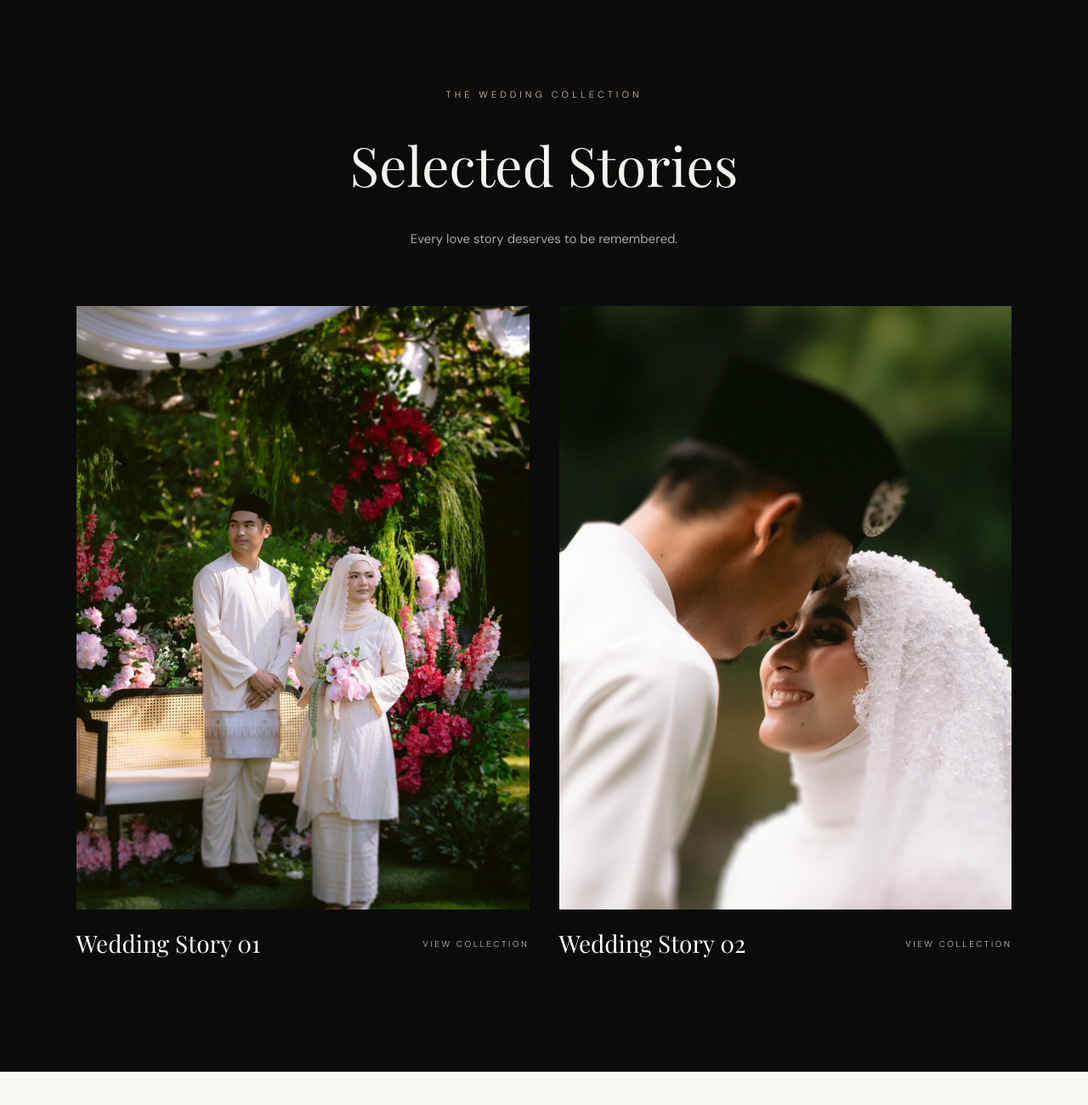
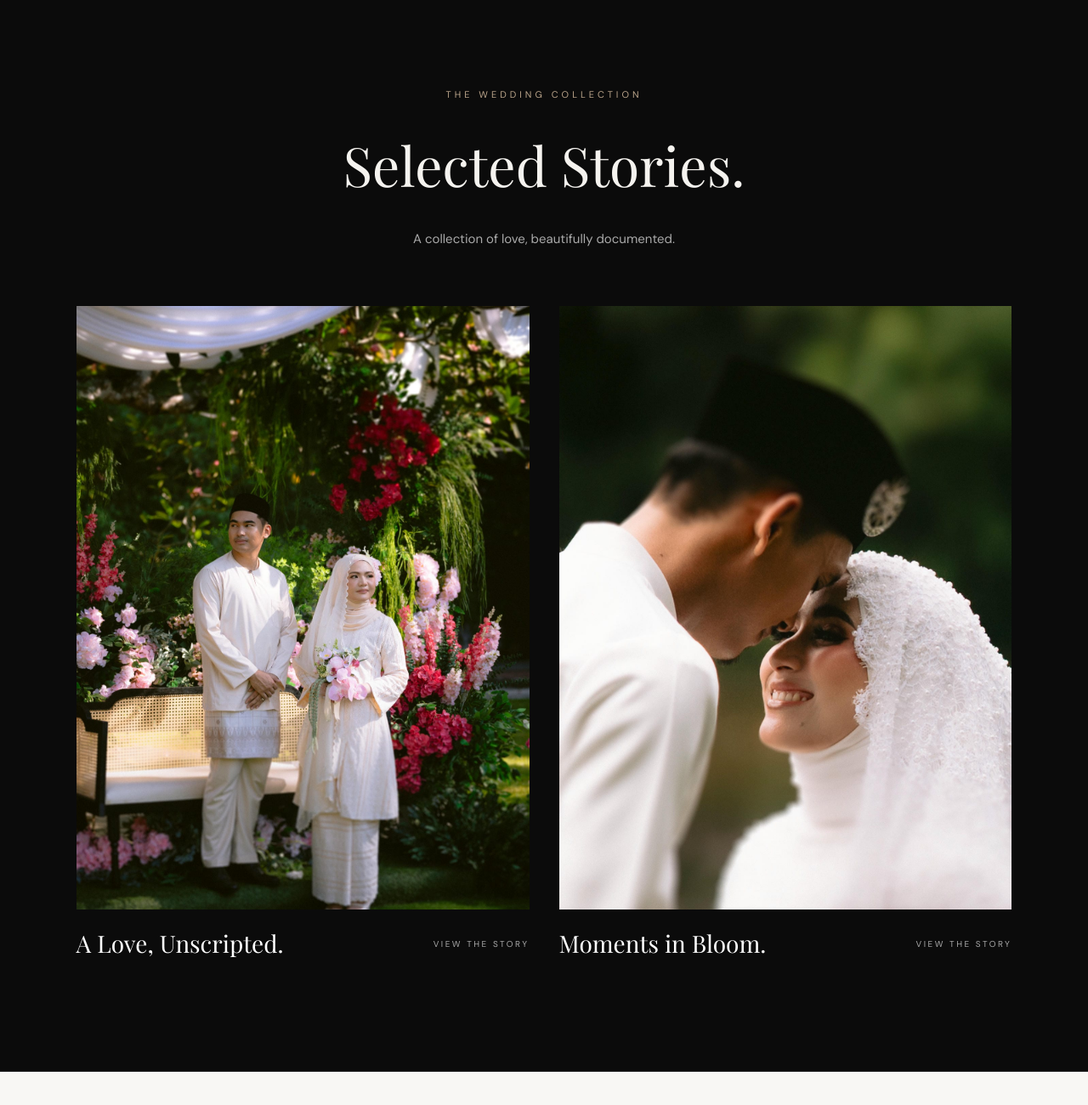
Before and after one commit to symbioticweddings/symbioticweddings.github.io, a plain HTML site: page index.html in a window 1280 px wide. Shown: the part 1309-2609 px from the top of the page at 85% size. Drawn offline with nearby package versions, Linux system fonts and the light colour scheme.

Commit message:
revise ayat
Updated the content and structure of the index.html file, including changes to headings, paragraphs, and links.

```diff
--- a/index.html
+++ b/index.html
@@ -58,9 +58,13 @@
 
 <section id="portfolio" class="portfolio-section">
   <p class="section-label">THE WEDDING COLLECTION</p>
-  <h2>Selected Stories</h2>
+
+<h2>Selected Stories.</h2>
+
   <p class="section-intro">
-    Every love story deserves to be remembered.
+
+A collection of love, beautifully documented.
+
   </p>
 
   <div class="portfolio-grid">
@@ -72,8 +76,10 @@
              loading="lazy">
       </div>
       <div class="portfolio-info">
-        <h3>Wedding Story 01</h3>
-        <span>VIEW COLLECTION</span>
+
+<h3>A Love, Unscripted.</h3>
+<span>VIEW THE STORY</span>
+
       </div>
     </a>
 
@@ -84,8 +90,10 @@
              loading="lazy">
       </div>
       <div class="portfolio-info">
-        <h3>Wedding Story 02</h3>
-        <span>VIEW COLLECTION</span>
+
+<h3>Moments in Bloom.</h3>
+<span>VIEW THE STORY</span>
+
       </div>
     </a>
 
```
